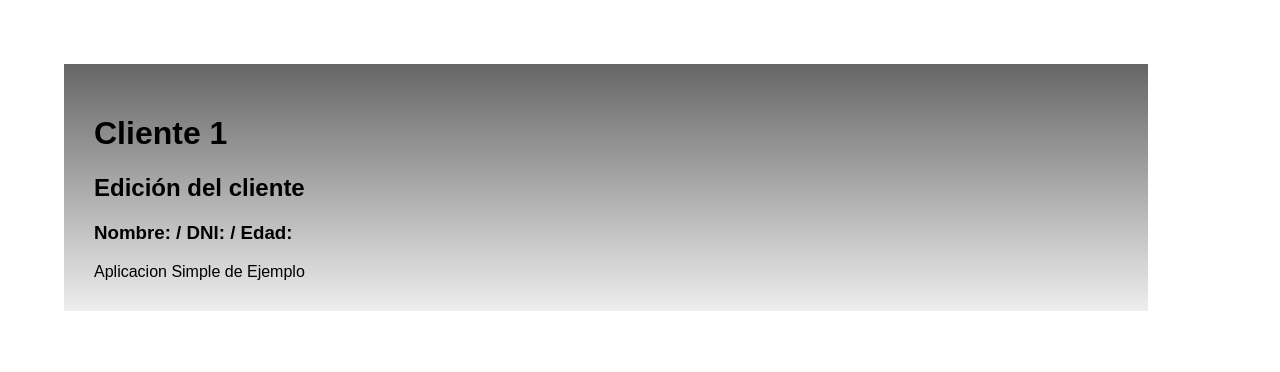
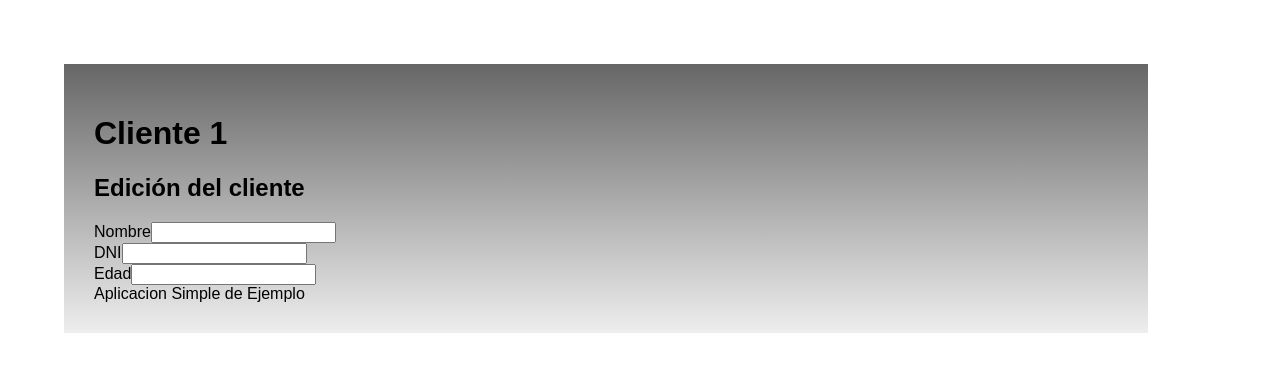
Before and after one commit to a7xfernandez/customer-app, a React (Create React App) app: page /customers/1/edit in a window 1280 px wide. Shown: the top 372 px of the page. Built offline with nearby package versions, Linux system fonts and the light colour scheme.

Commit message:
incorporar Fields de libreria redux-form en src/components/CustomerEdit.js

```diff
--- a/src/components/CustomerEdit.js
+++ b/src/components/CustomerEdit.js
@@ -6,7 +6,20 @@
     return (
         <div>
             <h2>Edición del cliente</h2>
-            <h3>Nombre: {name} / DNI: {dni} / Edad: {age}</h3>
+            <form action="">
+                <div>
+                    <label htmlFor="name">Nombre</label>
+                    <Field name="name" component="input" type="text"></Field>
+                </div>
+                <div>
+                    <label htmlFor="dni">DNI</label>
+                    <Field name="dni" component="input" type="text"></Field>
+                </div>
+                <div>
+                    <label htmlFor="age">Edad</label>
+                    <Field name="age" component="input" type="number"></Field>
+                </div>
+            </form>
         </div>
     );
 };
```
